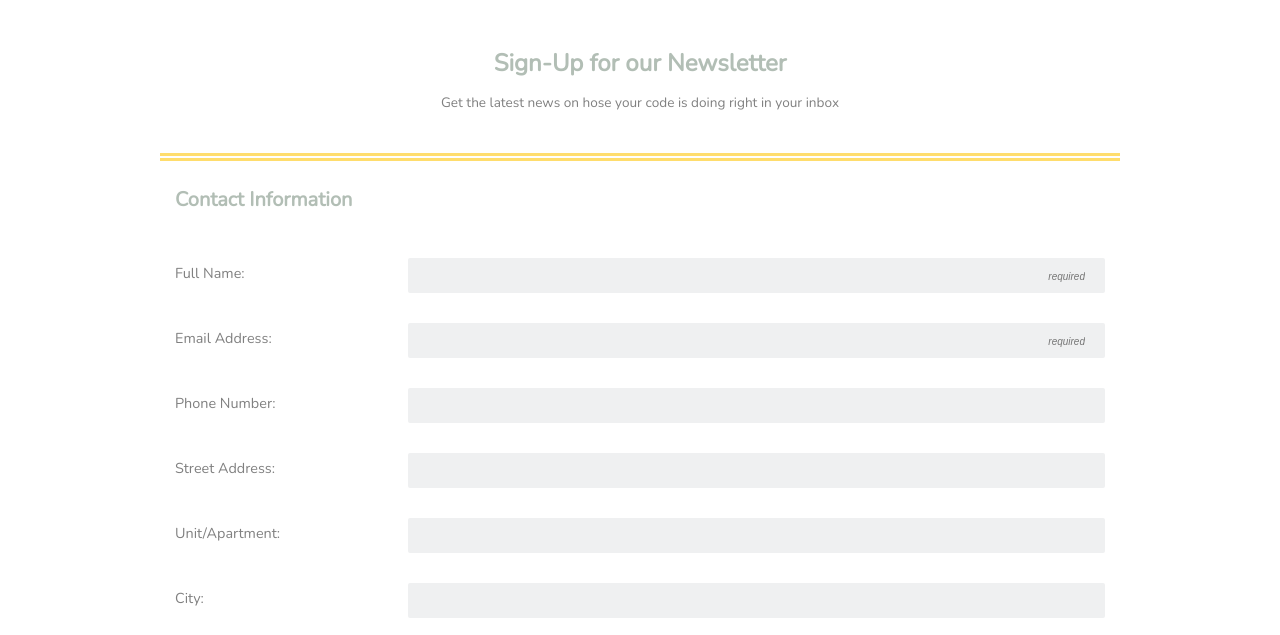
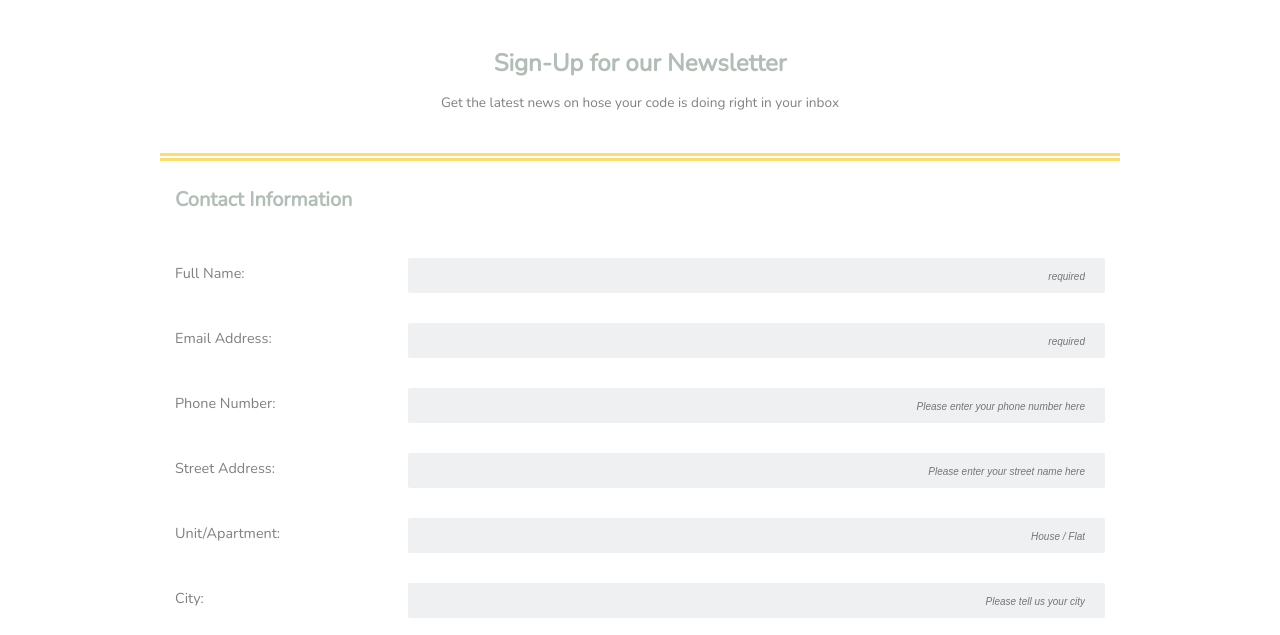
Before and after one commit to Soulr3b3l/Online-Registration-Form, a plain HTML site: page index.html in a window 1280 px wide. Shown: the part 79-714 px from the top of the page. Drawn offline with nearby package versions, Linux system fonts and the light colour scheme.

Commit message:
Update index.html

```diff
--- a/index.html
+++ b/index.html
@@ -37,22 +37,22 @@
 
                 <div class="user-details">
                 <label for="phone">Phone Number:</label>
-                <input type="tel" id="phone" name="user_phone">
+                <input type="tel" id="phone" name="user_phone" placeholder="Please enter your phone number here">
                 </div>
 
                 <div class="user-details">
                 <label for="street">Street Address:</label>
-                <input type="text" id="street" name="user_street">
+                <input type="text" id="street" name="user_street" placeholder="Please enter your street name here">
                 </div>
 
                 <div class="user-details">
                 <label for="unit">Unit/Apartment:</label>
-                <input type="text" id="unit" name="user_unit">
+                <input type="text" id="unit" name="user_unit" placeholder="House / Flat">
                 </div>
 
                 <div class="user-details">
                 <label for="city">City:</label>
-                <input type="text" id="city" name="user_city">
+                <input type="text" id="city" name="user_city" placeholder="Please tell us your city">
                 </div>
 
                 <div class="user-details">
```
